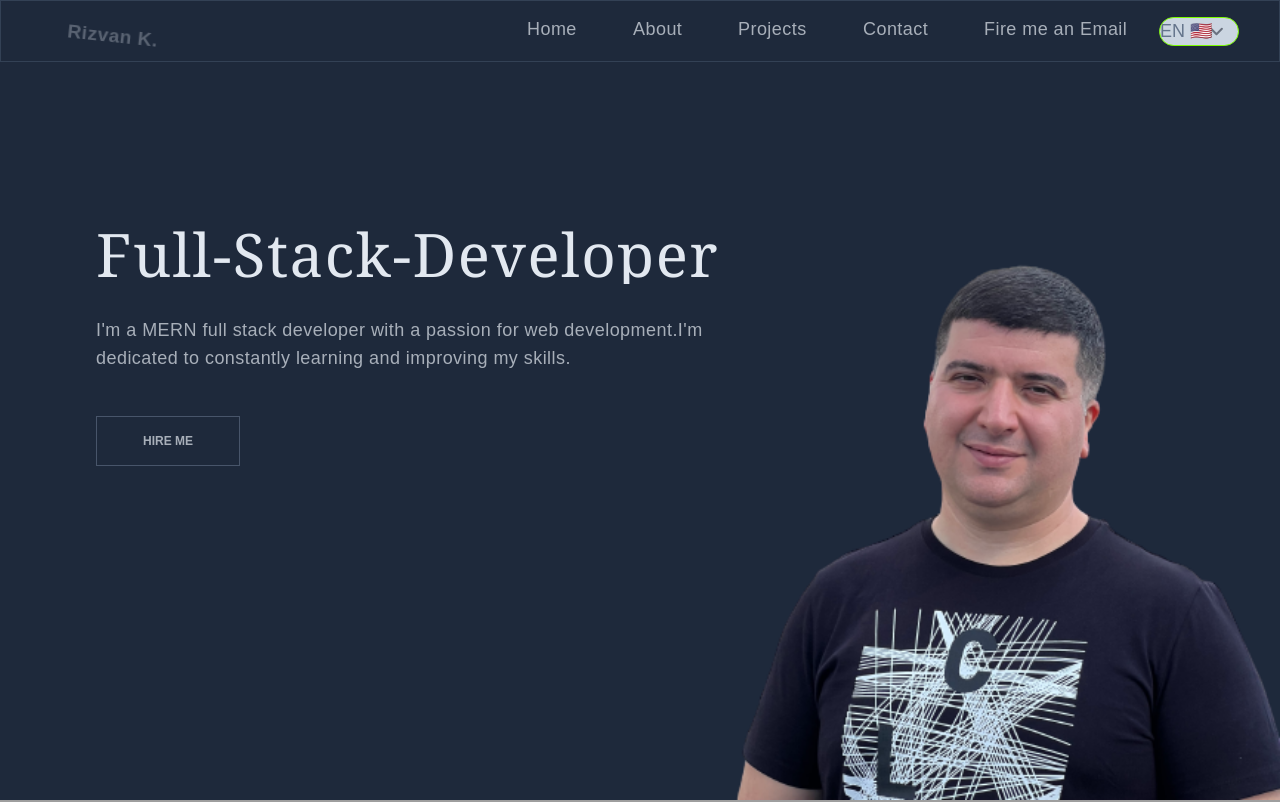
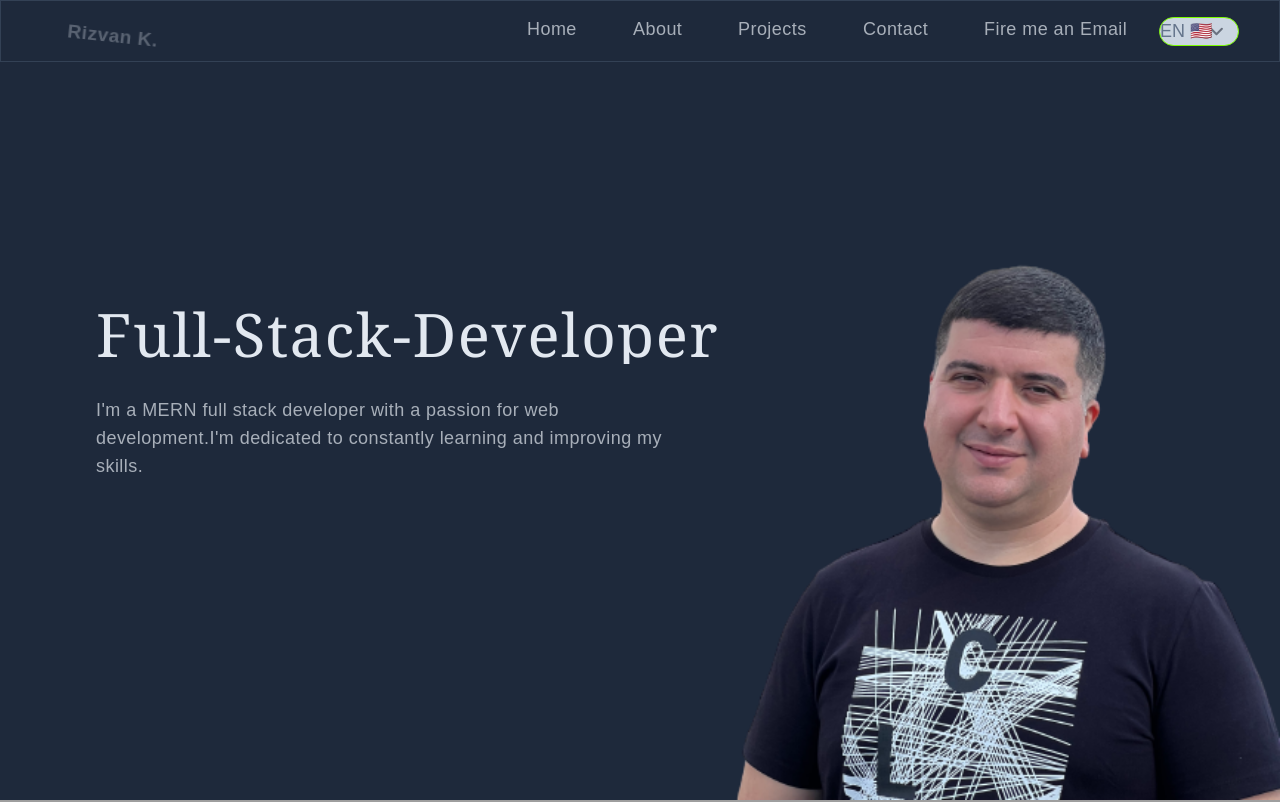
Before and after one commit to rizvan555/My_Portfolio, a React (Create React App) app: page / in a window 1280 px wide. Shown: the top 802 px of the page. Built offline with nearby package versions, Linux system fonts and the light colour scheme; grey boxes are pictures that could not be loaded; the HTML template or start-up script is replaced by a standard one.

Commit message:
added path for Home button

```diff
--- a/src/pages/page1.tsx
+++ b/src/pages/page1.tsx
@@ -78,7 +78,7 @@ function Page1({ language, setLanguage }: Page1Props) {
                         {nav}
                       </li>
                     );
-                  } else if (nav === "Home") {
+                  } else if (nav === "Home" || nav === "Startseite") {
                     return (
                       <li
                         key={index}
@@ -125,6 +125,16 @@ function Page1({ language, setLanguage }: Page1Props) {
                         {nav}
                       </li>
                     );
+                  } else if (nav === "Home" || nav === "Startseite") {
+                    return (
+                      <li
+                        key={index}
+                        className=" tracking-wide hvr-outline-in pb-1 hover:text-white"
+                        onClick={handleScrollHome}
+                      >
+                        {nav}
+                      </li>
+                    );
                   } else {
                     return (
                       <li
@@ -149,19 +159,19 @@ function Page1({ language, setLanguage }: Page1Props) {
         </nav>
       </header>
       <main className=" flex">
-        <section className=" w-[50vw] mt-56 ml-24 font-[Neuemachina,sans-serif]">
+        <section className=" w-[50vw] mt-[38vh] ml-24 font-[Neuemachina,sans-serif]">
           <h1
             className=" text-6xl mb-8 text-slate-200/100 font-serif tracking-wide animate__animated overflow-hidden border-r-orange-500 whitespace-nowrap"
             style={{ animationDuration: "2s" }}
           >
             {language ? eng.title : de.title}
           </h1>
-          <h4 className=" mb-11 text-lg font-light tracking-wide">
+          <h4 className=" mb-11 text-lg font-light tracking-wide w-[45vw]">
             {language ? eng.subtitle : de.subtitle}
           </h4>
-          <button className=" border border-slate-500/60 w-36 p-4 text-xs font-bold hvr-outline-in">
+          {/* <button className=" border border-slate-500/60 w-36 p-4 text-xs font-bold hvr-outline-in">
             {language ? eng.hireBtnText : de.hireBtnText}
-          </button>
+          </button> */}
         </section>
       </main>
     </div>
```
